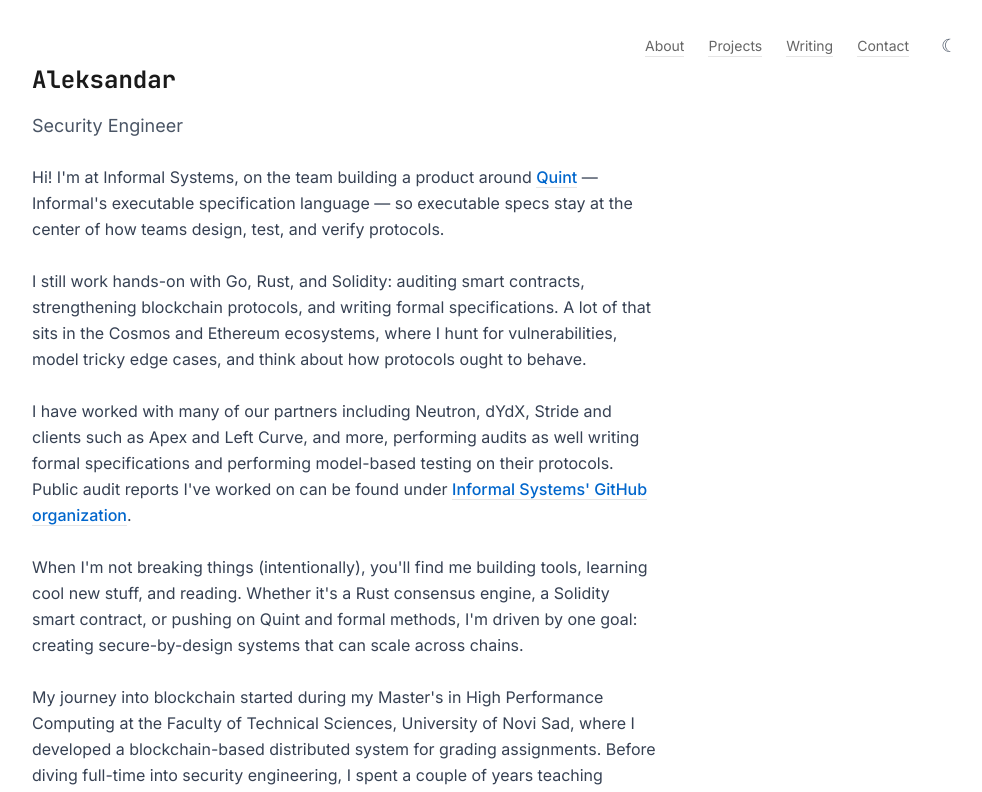
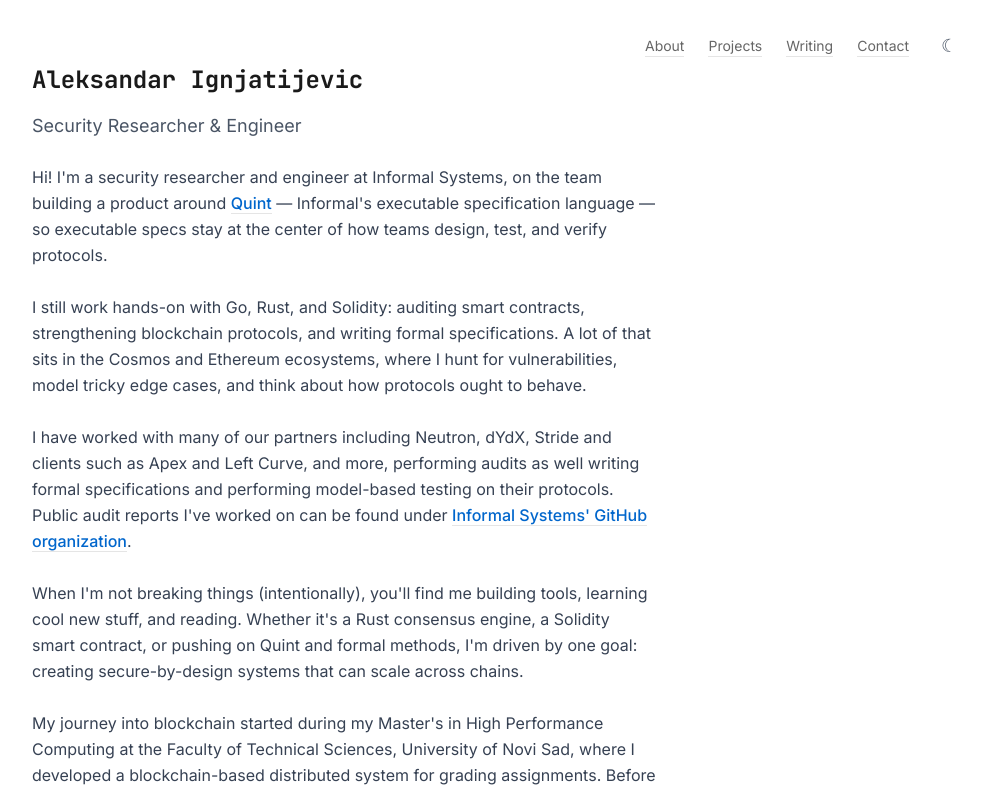
Before and after one commit to oakenknight/oakenknight.github.io, a Next.js app: page / in a window 1280 px wide. Shown: the top 792 px of the page, without its empty margins (296-1278 px from the left). Built offline with nearby package versions, Linux system fonts and the light colour scheme.

Commit message:
updated bio

```diff
--- a/src/app/page.js
+++ b/src/app/page.js
@@ -40,12 +40,12 @@
         {/* Header */}
         <section id="about" className="mb-16">
         <header className="mb-16">
-          <h1 className="text-2xl font-bold mono mb-4">Aleksandar</h1>
+          <h1 className="text-2xl font-bold mono mb-4">Aleksandar Ignjatijevic</h1>
           <p className="text-lg text-gray-600 mb-6">
-            Security Engineer
+            Security Researcher & Engineer
           </p>
           <p className="text-gray-700 leading-relaxed mb-8">
-            Hi! I'm at Informal Systems, on the team building a product around{" "}
+            Hi! I'm a security researcher and engineer at Informal Systems, on the team building a product around{" "}
             <a href="https://quint-lang.org" className="link-subtle">Quint</a>
             {" "}— Informal's executable specification language — so executable specs stay at the center of how teams design, test, and verify protocols.
             <br /><br />
```
